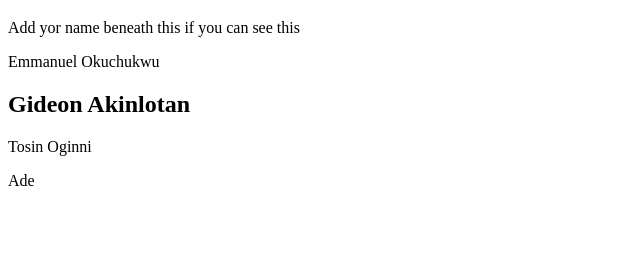
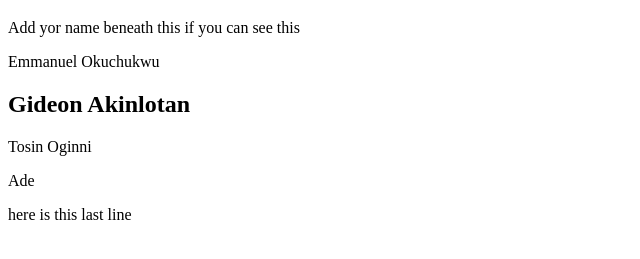
Before and after one commit to ng111w/test_usages_2, a plain HTML site: page index.html in a window 1280 px wide. Shown: the part 61-320 px from the top of the page, without its empty margins (0-640 px from the left). Drawn offline with Linux system fonts and the light colour scheme.

Commit message:
pushing the last line

```diff
--- a/index.html
+++ b/index.html
@@ -12,5 +12,10 @@
     <p>Tosin Oginni</p>
     <P>Ade</P>
 
+
+
+
+
+<p>here is this last line</p>
 </body>
 </html>
```
